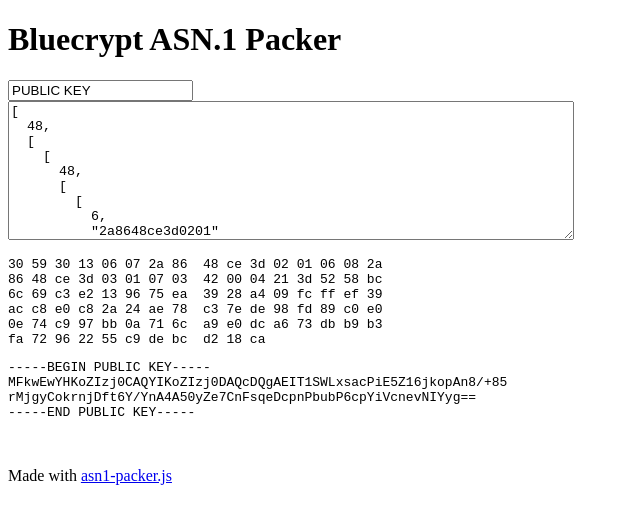
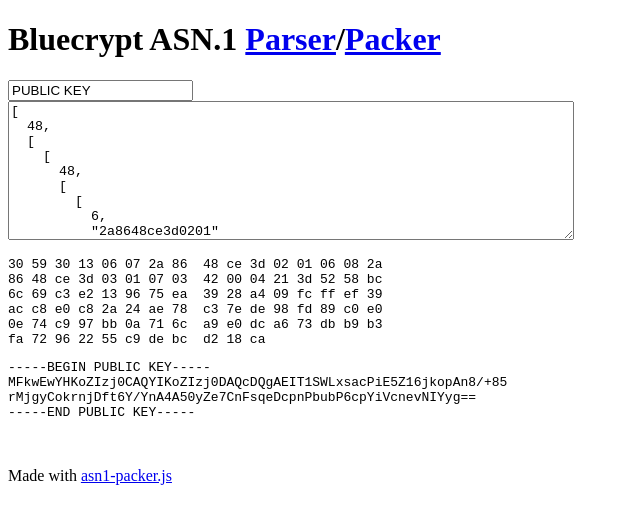
Before and after one commit to oelna/asn1-tools.js, a plain HTML site: page packer.html in a window 1280 px wide. Shown: the whole page, without its empty margins (0-640 px from the left). Drawn offline with Linux system fonts and the light colour scheme.

Commit message:
Update packer.html

```diff
--- a/packer.html
+++ b/packer.html
@@ -10,7 +10,7 @@
   </style>
 </head>
 <body>
-  <h1>Bluecrypt ASN.1 Packer</h1>
+  <h1>Bluecrypt ASN.1 <a href="index.html">Parser</a>/<a href="packer.html">Packer</a></h1>
 
   <input type="text" class="js-type" placeholder="PEM header (i.e. PUBLIC KEY)" value="PUBLIC KEY">
   <br>
```
